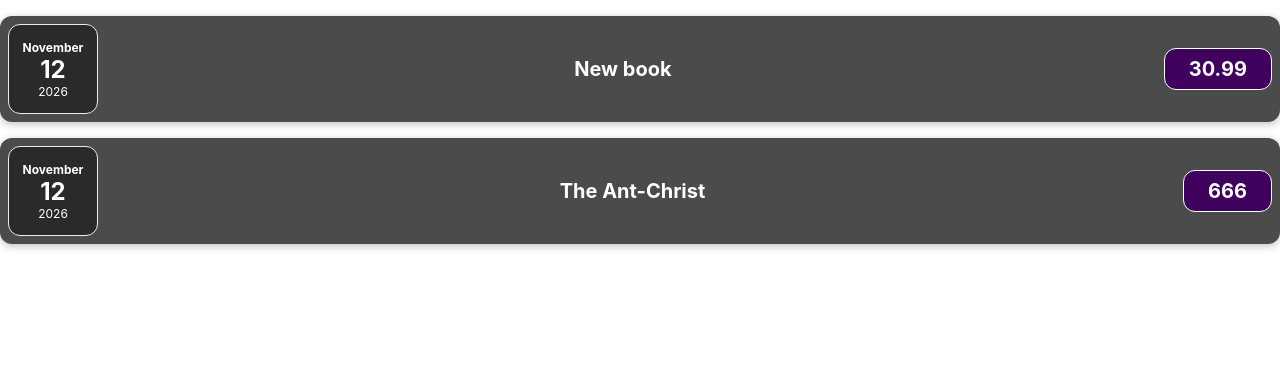
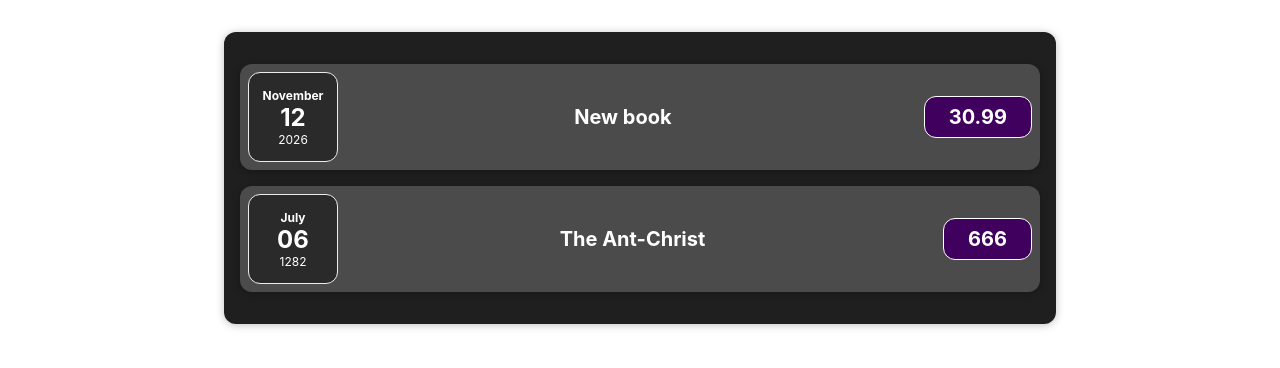
Before and after one commit to Nurruw-Meowthra/codespaces-react, a React (Vite) app: page / in a window 1280 px wide. Shown: the top 368 px of the page. Built offline with nearby package versions, Linux system fonts and the light colour scheme.

Commit message:
6. Ülesanne 2 - ümbritseva komponendi loomine ja kujundamine

```diff
--- a/src/App.jsx
+++ b/src/App.jsx
@@ -1,5 +1,5 @@
 import './App.css';
-import ExpenseItem from './components/ExpenseItem'
+import Expenses from './components/Expenses'
 
 const App = () => {
   const data = [
@@ -9,7 +9,7 @@
       price: 30.99
     },
     {
-      date: new Date(2026, 10, 12),
+      date: new Date(1282, 6, 6),
       title: 'The Ant-Christ',
       price: 666
     }
@@ -17,8 +17,7 @@
 
   return (
     <div className="App">
-    <ExpenseItem data={data[0]}/>
-    <ExpenseItem data={data[1]}/>
+    <Expenses data={data}/>
     </div>
   );
 }
--- a/src/components/ExpenseItem.css
+++ b/src/components/ExpenseItem.css
@@ -82,3 +82,13 @@
     font-size: 1.5rem;
     font-weight: bold;
 }
+
+.expenses {
+    padding: 1rem;
+    background-color: rgb(31, 31, 31);
+    margin: 2rem auto;
+    width: 50rem;
+    max-width: 95%;
+    border-radius: 12px;
+    box-shadow: 0 1px 8px rgba(0, 0, 0, 0.25);
+}
--- /dev/null
+++ b/src/components/Expenses.css
@@ -0,0 +1,9 @@
+.expenses {
+    padding: 1rem;
+    background-color: rgb(31, 31, 31);
+    margin: 2rem auto;
+    width: 50rem;
+    max-width: 95%;
+    border-radius: 12px;
+    box-shadow: 0 1px 8px rgba(0, 0, 0, 0.25);
+}
--- /dev/null
+++ b/src/components/Expenses.jsx
@@ -0,0 +1,17 @@
+import ExpenseItem from './ExpenseItem'
+import './Expenses.css'
+
+const Expenses = (props) => {
+
+console.log(props);
+
+    return (
+
+        <div className="expenses">
+            <ExpenseItem data={props.data[0]}/>
+            <ExpenseItem data={props.data[1]}/>
+        </div>
+    );
+}
+
+export default Expenses
```
Also changed, not shown: src/components/ExpenseItem.jsx (indentation only).
